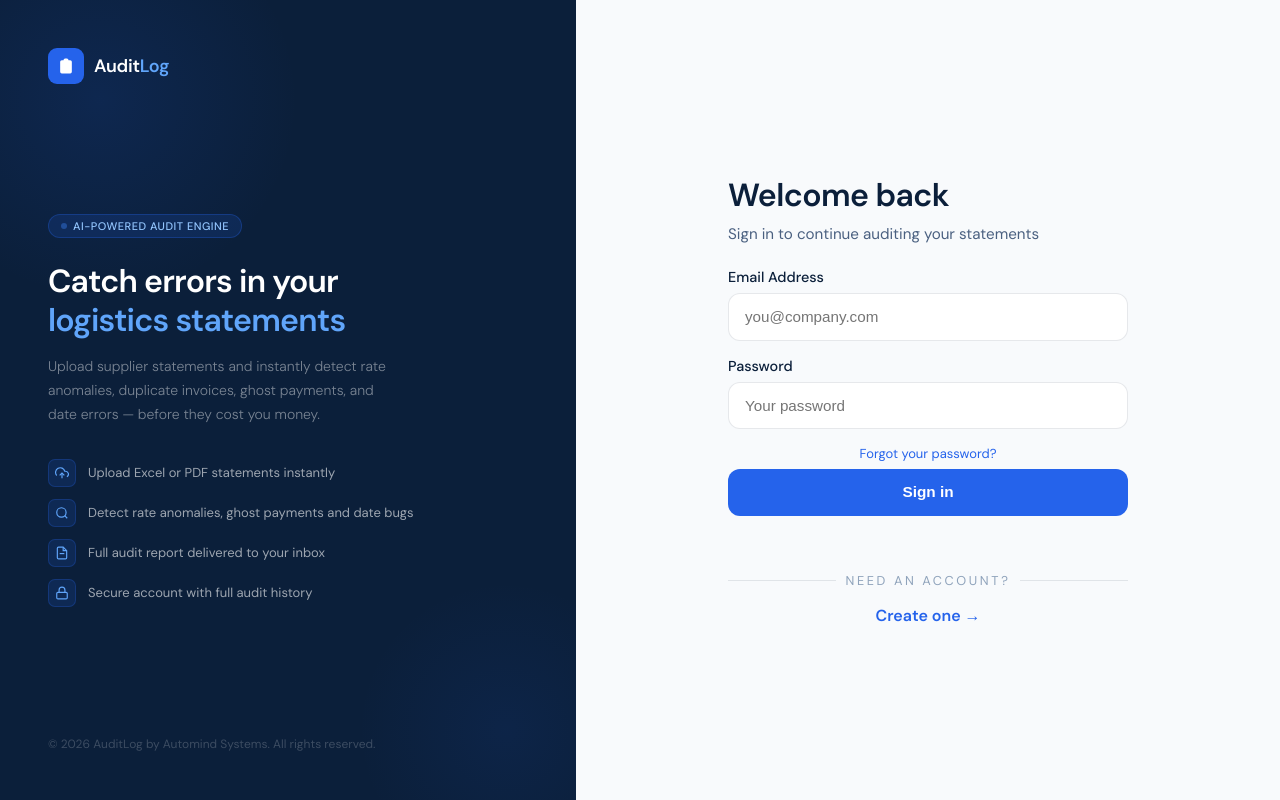
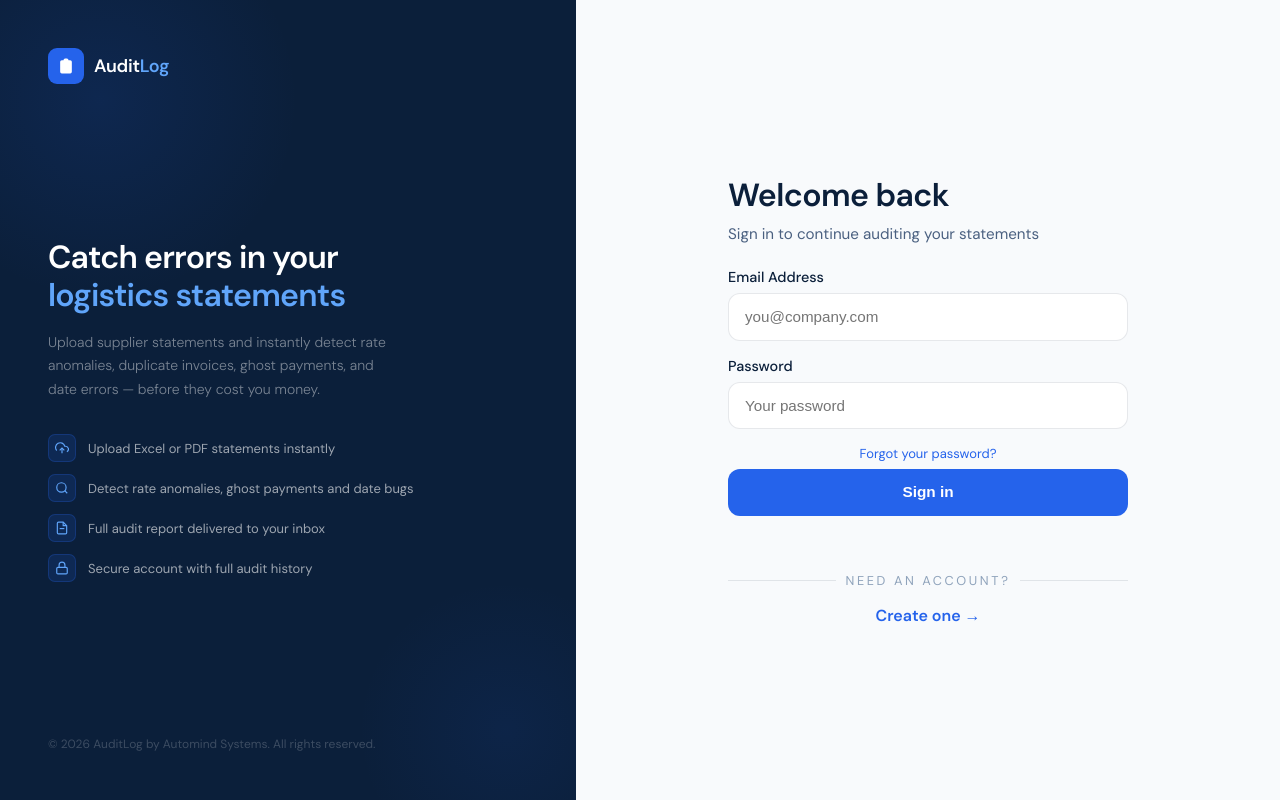
Before and after one commit to Nsubugaimran94/audit-saas, a website: page login.html in a window 1280 px wide. Drawn offline with nearby package versions, Linux system fonts and the light colour scheme.

Commit message:
removed AI-powered badge from index, login, and register pages

```diff
--- a/login.html
+++ b/login.html
@@ -338,7 +338,7 @@
         </a>
 
         <div class="left-content">
-            <div class="left-badge">AI-Powered Audit Engine</div>
+
             <h1>Catch errors in your<br><span>logistics statements</span></h1>
             <p>Upload supplier statements and instantly detect rate anomalies, duplicate invoices, ghost payments, and date errors — before they cost you money.</p>
 
```
Also changed, not shown: index.html (+1 -1 lines), register.html (+1 -1 lines).
